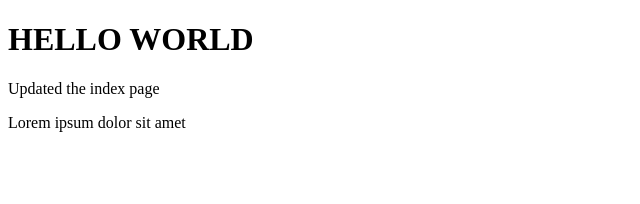
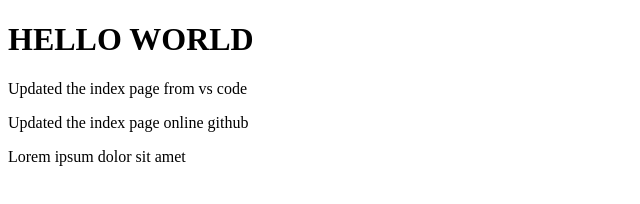
Before and after one commit to PranayAgrwl/trial_papa_laptop, a plain HTML site: page index.html in a window 1280 px wide. Shown: the whole page, without its empty margins (0-640 px from the left). Drawn offline with Linux system fonts and the light colour scheme.

Commit message:
Update index.html from github
updated page online so as to pull changes offline

```diff
--- a/index.html
+++ b/index.html
@@ -7,7 +7,8 @@
 </head>
 <body>
     <h1>HELLO WORLD</h1>
-    <p>Updated the index page</p>
+    <p>Updated the index page from vs code</p>
+    <p>Updated the index page online github</p>
     <p>Lorem ipsum dolor sit amet</p>
 </body>
 </html>
```
